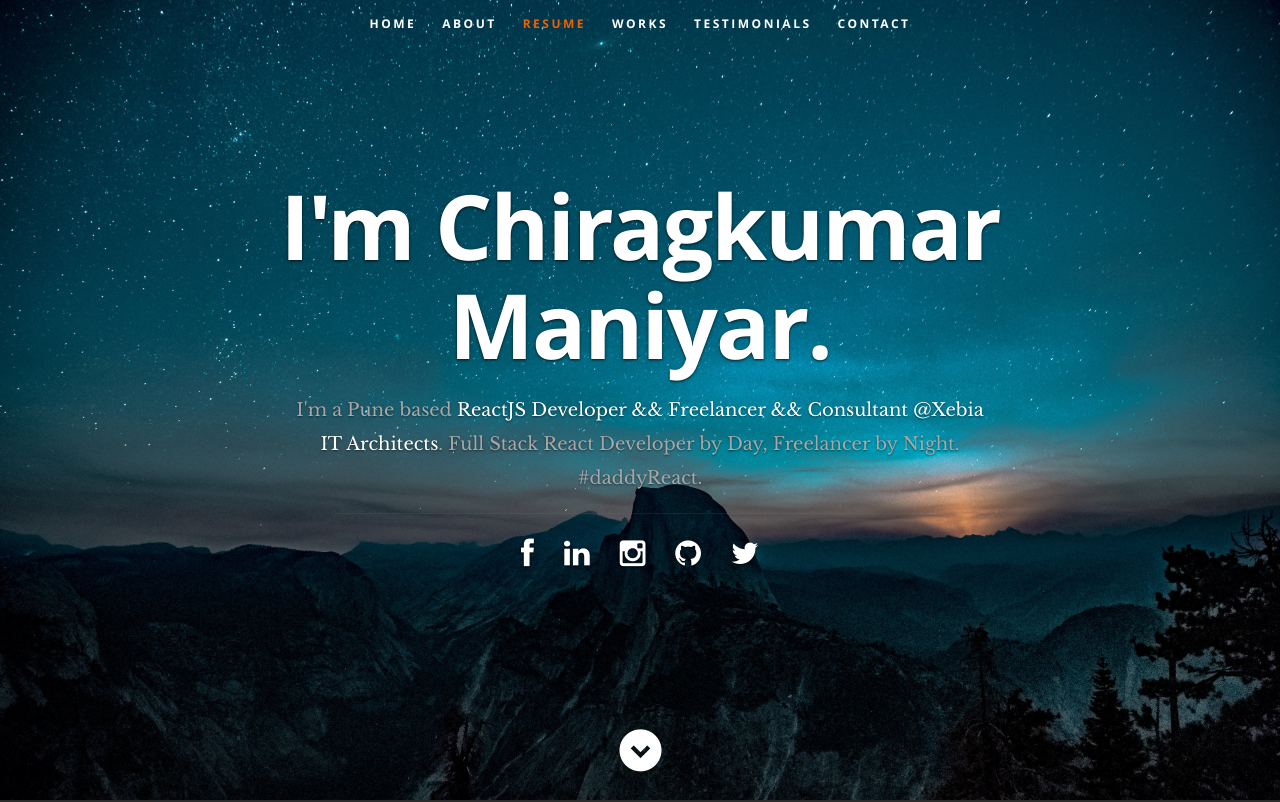
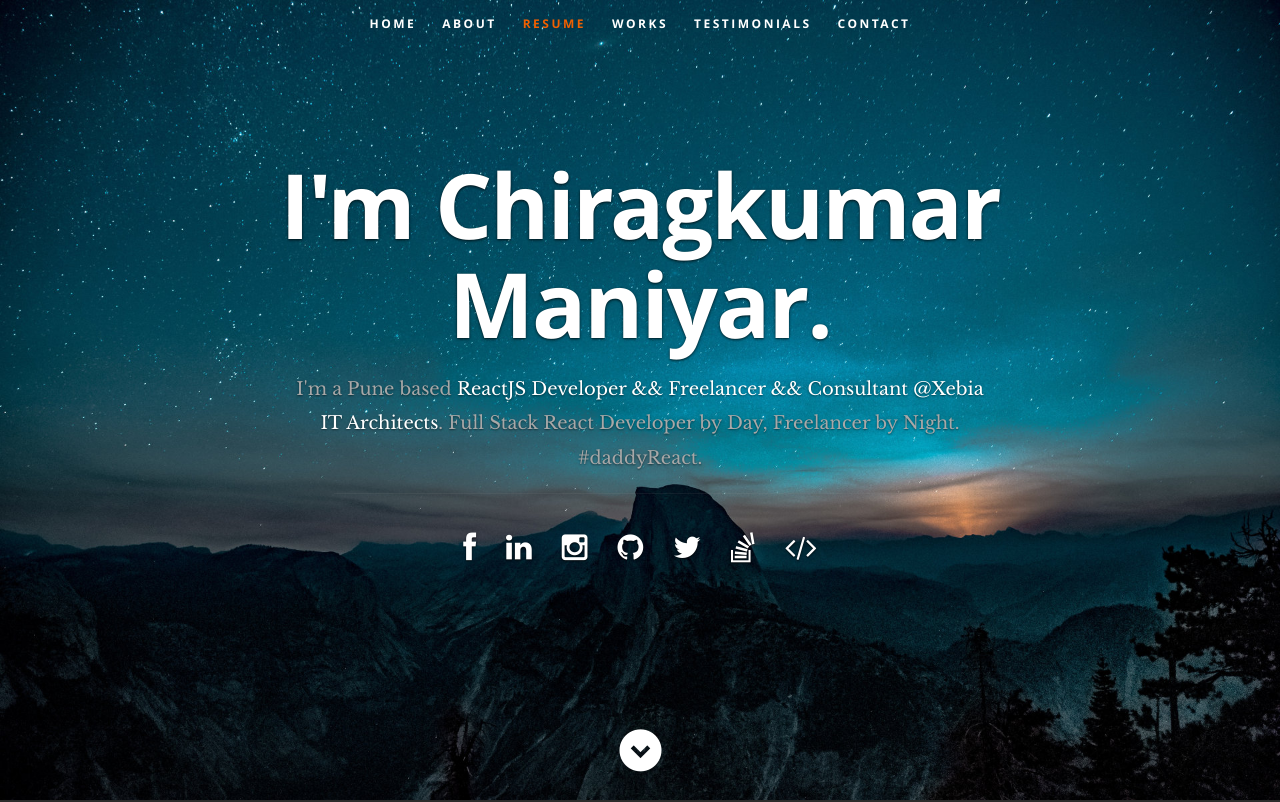
Before and after one commit to CUManiar/cm-react-portfolio, a React (Create React App) app: page / in a window 1280 px wide. Shown: the top 802 px of the page. Built offline with nearby package versions, Linux system fonts and the light colour scheme.

Commit message:
tiny updates

```diff
--- a/public/css/layout.css
+++ b/public/css/layout.css
@@ -88,21 +88,25 @@ header .banner-text hr {
 
 /* header social links */
 header .social {
-  margin: 24px 0;
+  /* margin: 24px 0; */
   padding: 0;
   font-size: 30px;
   text-shadow: 0px 1px 2px rgba(0, 0, 0, 0.8);
 }
 header .social li {
   display: inline-block;
-  margin: 0 15px;
-  padding: 0;
+  padding: 15px;
+  /* margin: 5px; */
 }
 header .social li a {
   color: #fff;
 }
 header .social li a:hover {
   color: #11abb0;
+}
+.network-name {
+  color: white;
+  text-transform: capitalize;
 }
 
 /* scrolldown link */
@@ -716,7 +720,8 @@ call-to-action .button {
 /* ------------------------------------------------------------------ */
 
 #testimonials {
-  background: #1f1f1f url(../images/book-bg.jpg) no-repeat center center;
+  background: #1f1f1f url(../images/testimonials-bg2.jpg) no-repeat center
+    center;
   background-size: cover !important;
   -webkit-background-size: cover !important;
   background-attachment: fixed;
@@ -750,7 +755,7 @@ call-to-action .button {
   line-height: 72px;
   text-align: left;
   float: left;
-  color: #000;
+  color: #fff;
 }
 
 /*	Blockquotes */
@@ -766,16 +771,16 @@ call-to-action .button {
 #testimonials blockquote p {
   font-family: "librebaskerville-italic", serif;
   padding: 0;
-  font-size: 2rem;
+  font-size: 2.5rem;
   line-height: 48px;
-  color: #000;
+  color: darksalmon;
 }
 #testimonials blockquote cite {
   display: block;
-  font-size: 1.5rem;
+  font-size: 1.7rem;
   font-style: normal;
   line-height: 18px;
-  color: #000;
+  color: yellow;
 }
 #testimonials blockquote cite:before {
   content: "\2014 \0020";
--- a/public/resumeData.json
+++ b/public/resumeData.json
@@ -41,6 +41,16 @@
         "name": "twitter",
         "url": "https://twitter.com/Maniarchirag57",
         "className": "fa fa-twitter"
+      },
+      {
+        "name": "stack overflow",
+        "url": "https://stackoverflow.com/users/11396275/chirag-maniar",
+        "className": "fa fa-stack-overflow"
+      },
+      {
+        "name": "medium",
+        "url": "https://cumaniar.medium.com/",
+        "className": "fa fa-code"
       }
     ]
   },
--- a/src/Components/Header.js
+++ b/src/Components/Header.js
@@ -1,14 +1,25 @@
-import React from "react";
+import React, { useState } from "react";
 
 const Header = ({ data }) => {
+  const [active, setActive] = useState(null);
   if (data) {
     var name = data.name;
     var occupation = data.occupation;
     var description = data.description;
     var city = data.address.city;
+
+    const handleHover = (e) => {
+      console.log(e);
+      setActive(e);
+    };
+
     var networks = data.social.map(function (network) {
       return (
-        <li key={network.name}>
+        <li
+          key={network.name}
+          onMouseEnter={() => handleHover(network.name)}
+          onMouseLeave={() => handleHover("")}
+        >
           <a href={network.url} target="_blank" rel="noopener noreferrer">
             <span
               role="img"
@@ -71,7 +82,10 @@ const Header = ({ data }) => {
             I'm a {city} based <span>{occupation}</span>. {description}.
           </h3>
           <hr />
-          <ul className="social">{networks}</ul>
+          <h4 className="network-name">{active}</h4>
+          <div>
+            <ul className="social">{networks}</ul>
+          </div>
         </div>
       </div>
 
```
